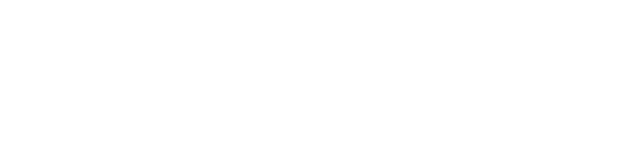
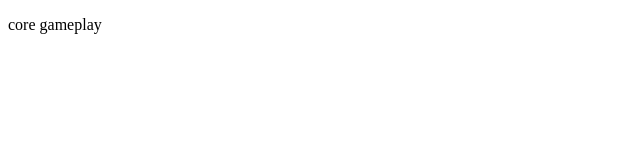
Before and after one commit to StudentAlleg/platformer, a plain HTML site: page testing1/core-gameplay.html in a window 1280 px wide. Shown: the whole page, without its empty margins (0-640 px from the left). Drawn offline with Linux system fonts and the light colour scheme.

Commit message:
htmls fixed

```diff
--- a/testing1/core-gameplay.html
+++ b/testing1/core-gameplay.html
@@ -5,6 +5,7 @@
     <meta http-equiv="X-UA-Compatible" content="IE=edge">
     <meta name="viewport" content="width=device-width, initial-scale=1.0">
     <title>Document</title>
+    <p>core gameplay</p>
 </head>
 <body>
 
```
